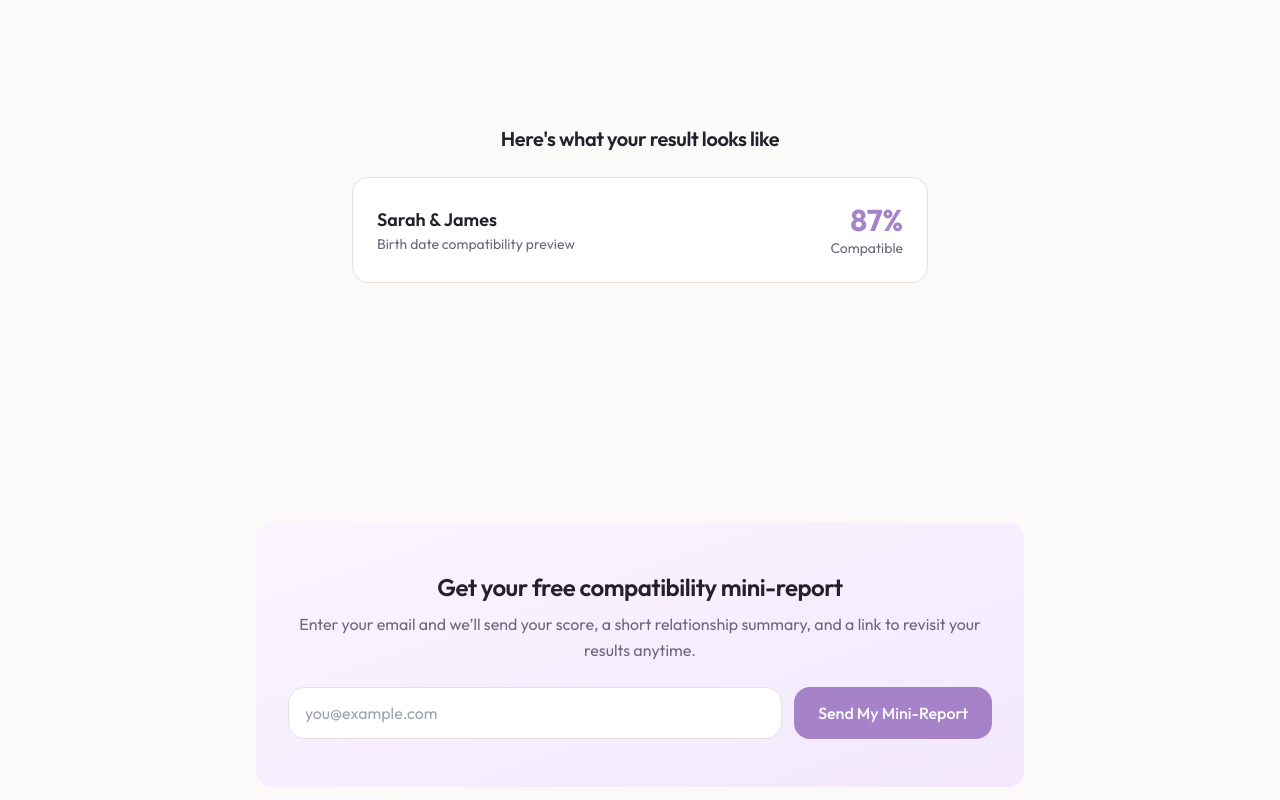
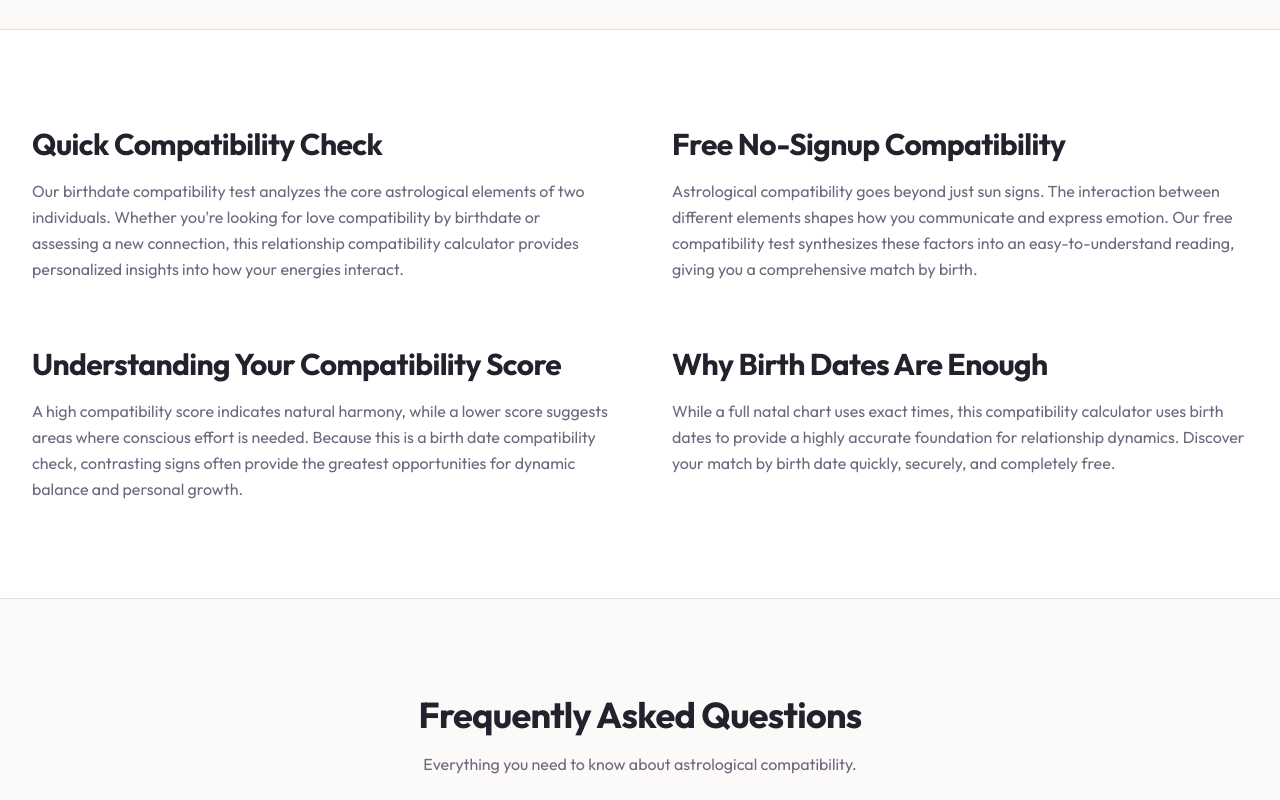
Before and after one commit to redefynliving/MatchbyBirth, a React (Vite) app in the folder apps/web/: page / in a window 1280 px wide. Shown: the part 1720-2520 px from the top of the page. Built offline with nearby package versions, Linux system fonts and the light colour scheme; grey boxes are pictures that could not be loaded.

Commit message:
feat: nav simplification, hero copy update, remove demo preview from homepage

```diff
--- a/apps/web/src/pages/HomePage.jsx
+++ b/apps/web/src/pages/HomePage.jsx
@@ -58,7 +58,7 @@ function HomePage() {
                 Do your birth dates actually match?
               </h1>
               <p className="text-lg md:text-xl text-muted-foreground leading-relaxed max-w-lg mx-auto">
-                Enter two birthdays and get an instant compatibility score for love, friendship, or your next situationship.
+                Check compatibility for just the two of you — or bring the whole friend group. Up to 7 people, instant results.
               </p>
               <div className="mt-6">
                 <a href="#calculator" role="button" aria-controls="calculator" className="inline-block px-6 py-3 bg-primary text-primary-foreground rounded-lg font-semibold focus:outline-none focus-visible:ring-2 focus-visible:ring-primary/50">See Your Match</a>
@@ -102,36 +102,7 @@ function HomePage() {
           </div>
         </section>
 
-        {/* Result preview - shows a sample compatibility card */}
-        <section className="section-spacing bg-background">
-          <div className="content-container max-w-3xl">
-            <div className="text-center mb-6">
-              <h3 className="text-xl font-semibold text-foreground">Here's what your result looks like</h3>
-            </div>
-            <div className="max-w-xl mx-auto">
-              <div className="bg-card border border-border rounded-2xl p-6 flex items-center justify-between">
-                <div>
-                  <div className="text-lg font-semibold">Sarah & James</div>
-                  <div className="text-sm text-muted-foreground">Birth date compatibility preview</div>
-                </div>
-                <div className="flex flex-col items-end">
-                  <div className="text-3xl font-bold text-primary">87%</div>
-                  <div className="text-sm text-muted-foreground">Compatible</div>
-                </div>
-              </div>
-            </div>
-          </div>
-        </section>
-
-        {/* Email capture section moved to after results/preview */}
-        <section className="section-spacing bg-background">
-          <div className="content-container">
-            <div className="max-w-3xl mx-auto">
-              <EmailCaptureSection />
-            </div>
-          </div>
-        </section>
-
+        {/* Result preview removed from homepage; Email capture moved to result page */}
         {/* 3. Explanatory Content Section */}
         <section className="section-spacing bg-card border-y border-border">
           <div className="content-container">
```
